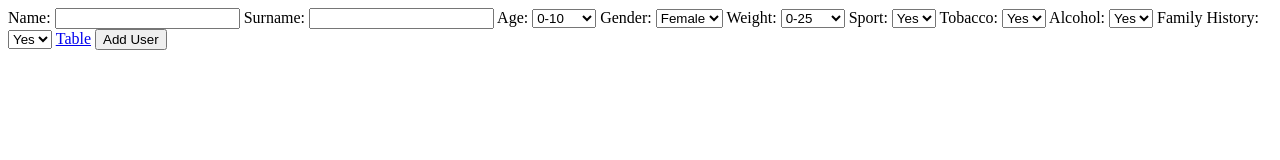
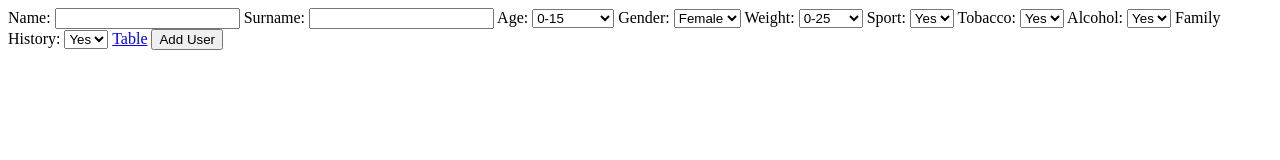
Before and after one commit to nitrogenous/PatientSys, a plain HTML site: page Front-End/index.html in a window 1280 px wide. Drawn offline with nearby package versions, Linux system fonts and the light colour scheme.

Commit message:
age parameters fixed

```diff
--- a/Front-End/index.html
+++ b/Front-End/index.html
@@ -35,13 +35,13 @@
         Name: <input type='text' id='name' name="name">
         Surname: <input type='text' id='surname' name="surname" /> Age:
         <select name="age" id='age'>
-            <option value='0.15'>0-10</option>
-            <option value='0.30'>10-20</option>
-            <option value='0.45'>20-30</option>
-            <option value='0.60'>40-50</option>
-            <option value='0.75'>60-70</option>
-            <option value='0.90'>80-90</option>
-            <option value='1.00'>90-100</option>
+            <option value='0.15'>0-15</option>
+            <option value='0.30'>15-30</option>
+            <option value='0.45'>30-45</option>
+            <option value='0.60'>45-60</option>
+            <option value='0.75'>60-75</option>
+            <option value='0.90'>90-105</option>
+            <option value='1.00'>105-Older</option>
         </select> Gender:
         <select name="gender" id='gender'>
             <option value='0'>Female</option>
```
